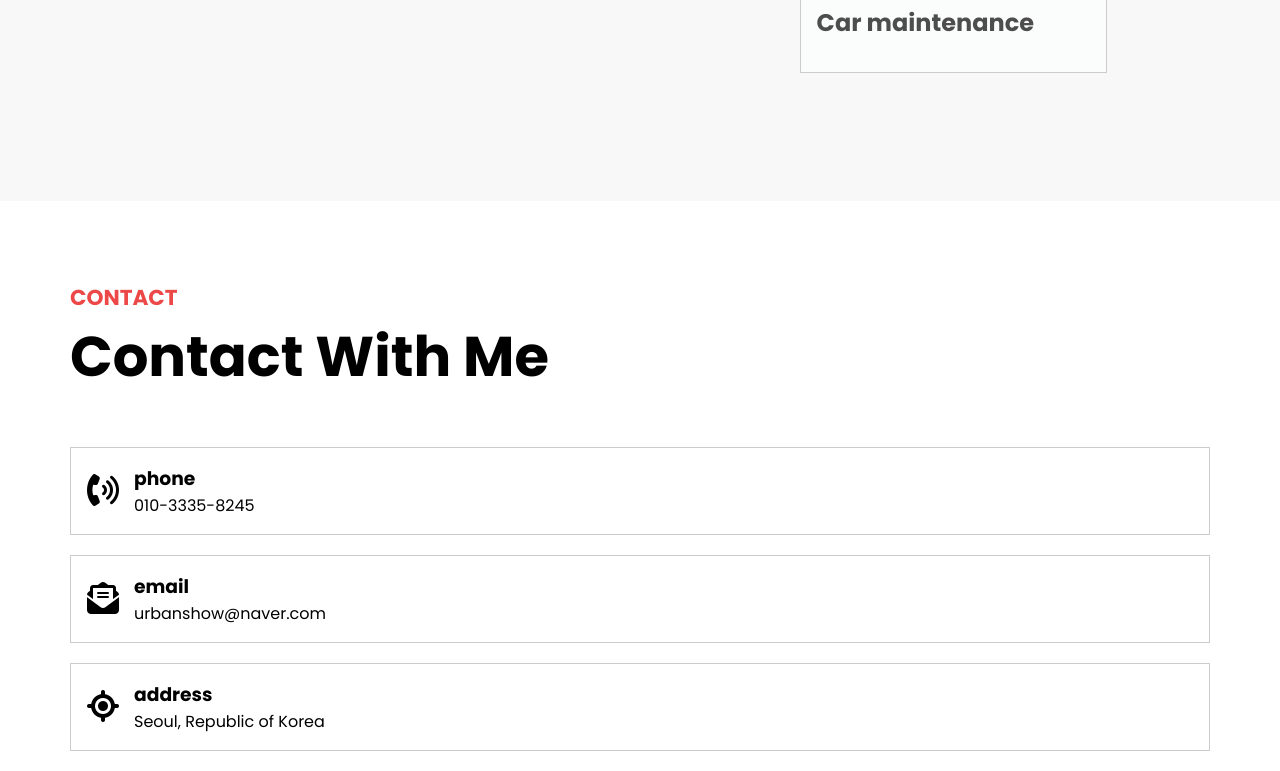
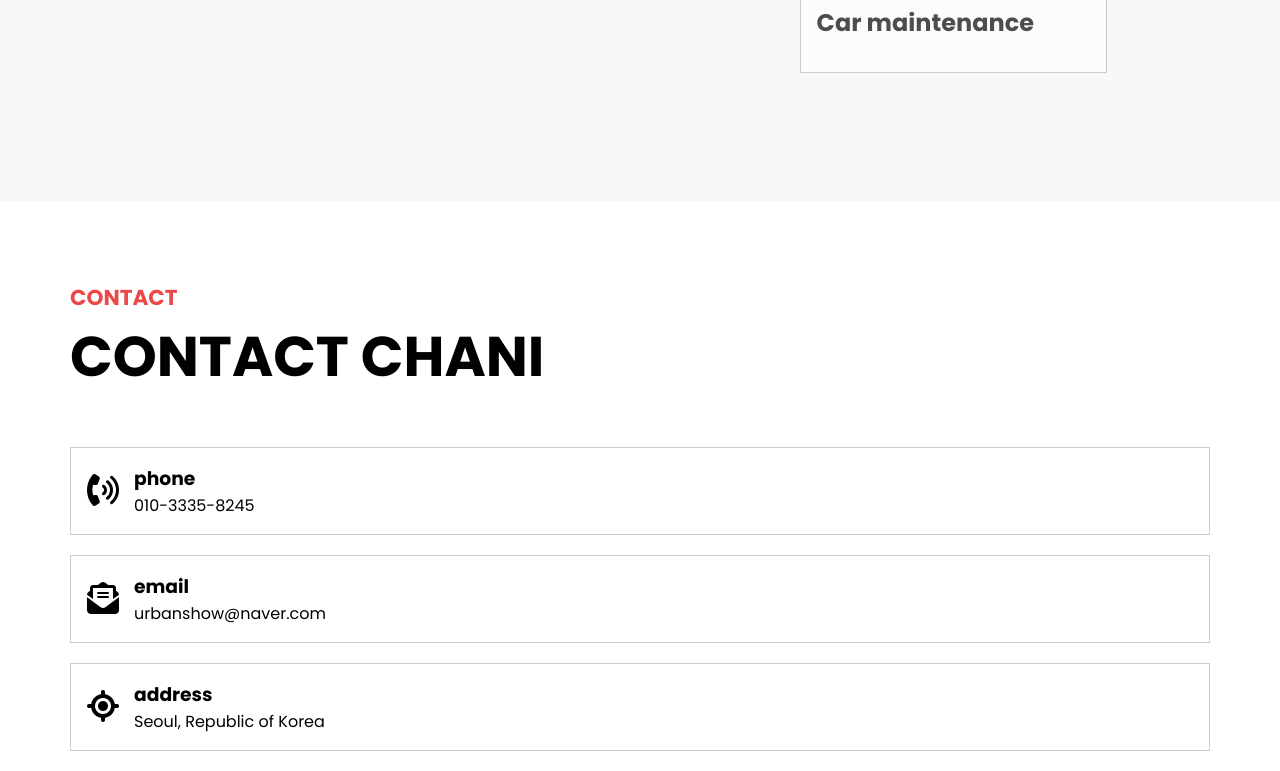
Before and after one commit to CHANI0019/ceo, a plain HTML site: page index.html in a window 1280 px wide. Shown: the part 3945-4716 px from the top of the page. Drawn offline with Linux system fonts and the light colour scheme.

Commit message:
Update index.html

```diff
--- a/index.html
+++ b/index.html
@@ -205,7 +205,7 @@
       <div class="container">
         <div class="title">
           <h4>CONTACT</h4>
-          <h2>Contact With Me</h2>
+          <h2>CONTACT CHANI</h2>
         </div>
         <div class="contact-me">
           <div class="left">
```
